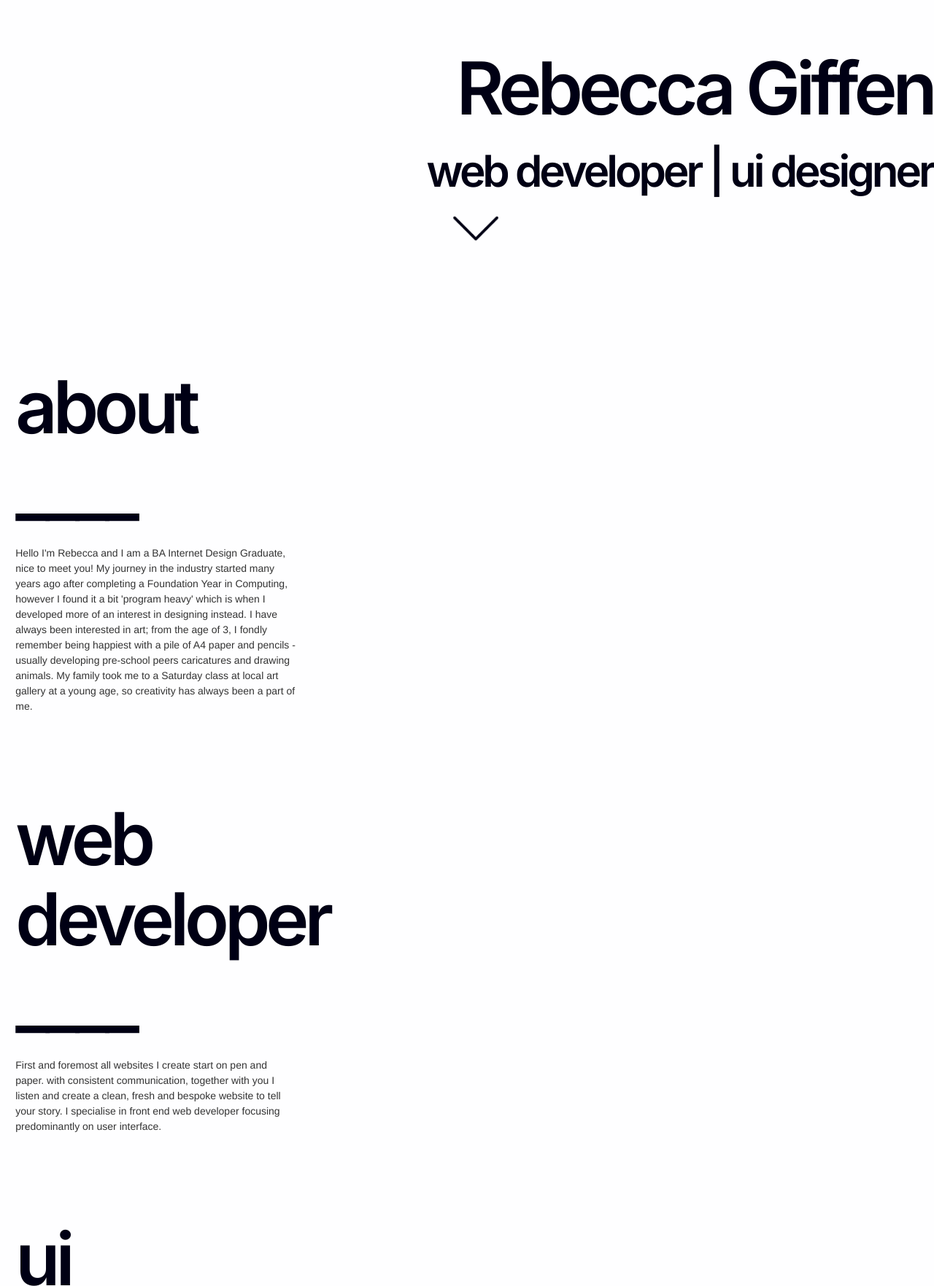
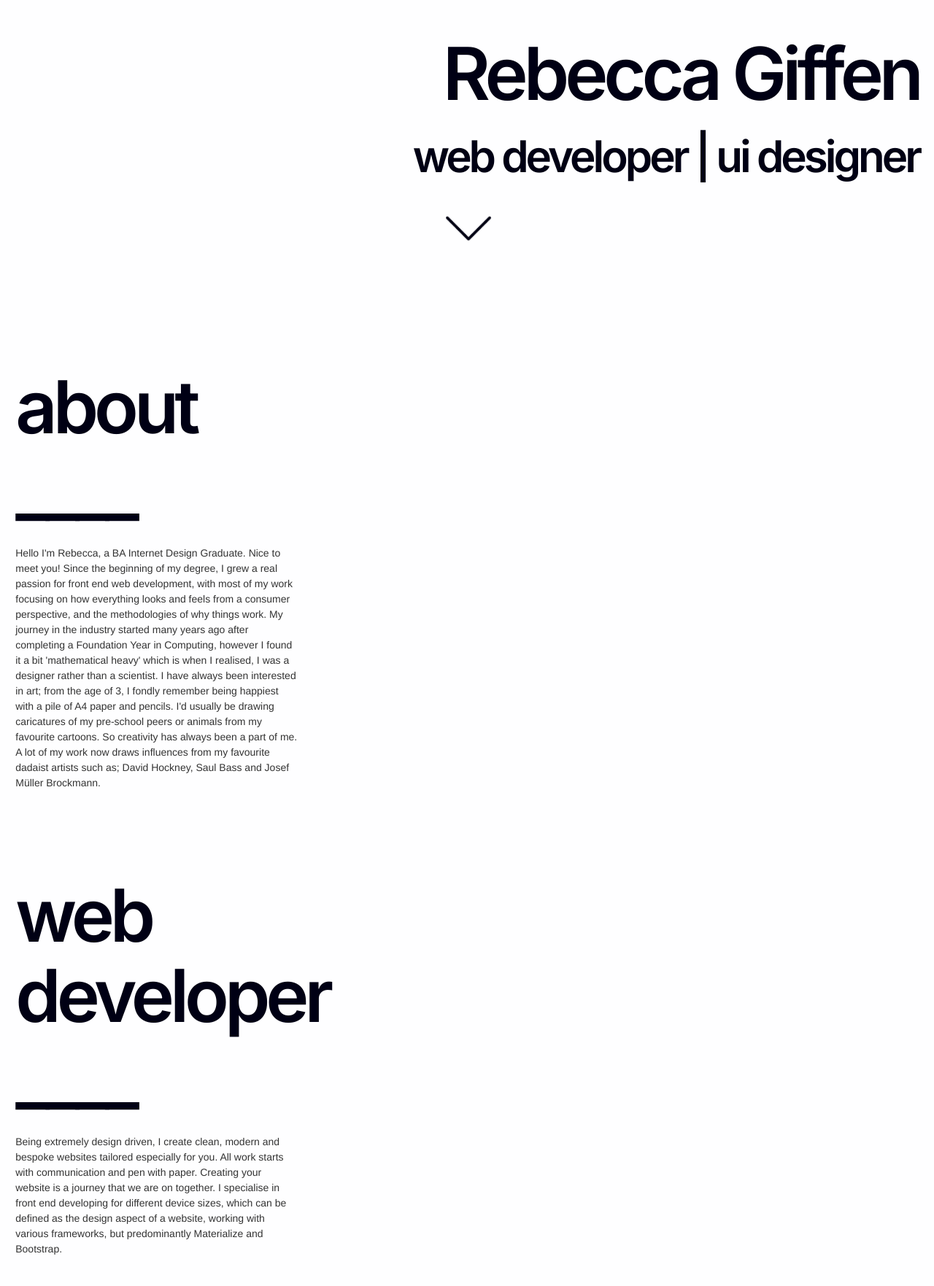
Before and after one commit to beckygiffen92/beckygiffen92.github.io, a plain HTML site: page index.html in a window 1280 px wide. Shown: the part 309-2072 px from the top of the page at 73% size. Drawn offline with nearby package versions, Linux system fonts and the light colour scheme; a web font is replaced by a local one.

```diff
--- a/index.html
+++ b/index.html
@@ -39,7 +39,7 @@
             <div class="container col s12 m12 l4"data-aos="fade-up">
 
                <h1 class="left-align">about<br>____</h1>
-               <p>Hello I'm Rebecca and I am a BA Internet Design Graduate, nice to meet you! My journey in the industry started many years ago after completing a Foundation Year in Computing, however I found it a bit 'program heavy' which is when I developed more of an interest in designing instead. I have always been interested in art; from the age of 3, I fondly remember being happiest with a pile of A4 paper and pencils - usually developing pre-school peers caricatures and drawing animals. My family took me to a Saturday class at local art gallery at a young age, so creativity has always been a part of me.</p>
+               <p>Hello I'm Rebecca, a BA Internet Design Graduate. Nice to meet you! Since the beginning of my degree, I grew a real passion for front end web development, with most of my work focusing on how everything looks and feels from a consumer perspective, and the methodologies of why things work. My journey in the industry started many years ago after completing a Foundation Year in Computing, however I found it a bit 'mathematical heavy' which is when I realised, I was a designer rather than a scientist. I have always been interested in art; from the age of 3, I fondly remember being happiest with a pile of A4 paper and pencils. I'd usually be drawing caricatures of my pre-school peers or animals from my favourite cartoons. So creativity has always been a part of me. A lot of my work now draws influences from my favourite dadaist artists such as; David Hockney, Saul Bass and Josef Müller Brockmann.</p>
 
 
             </div>
@@ -50,7 +50,7 @@
 
          <h1 class="left-align">web<br>developer<br>____</h1>
 
-       <p>First and foremost all websites I create start on pen and paper. with consistent communication, together with you I listen and create a clean, fresh and bespoke website to tell your story. I specialise in front end web developer focusing predominantly on user interface.</p>
+       <p>Being extremely design driven, I create clean, modern and bespoke websites tailored especially for you. All work starts with communication and pen with paper. Creating your website is a journey that we are on together. I specialise in front end developing for different device sizes, which can be defined as the design aspect of a website, working with various frameworks, but predominantly Materialize and Bootstrap.</p>
 
       </div>
 
@@ -61,7 +61,7 @@
     <div class="container col s12 m12 l4"data-aos="fade-up">
 
        <h1 class="left-align">ui<br>designer<br>____</h1>
-       <p>Focusing on User interface, I am constantly seeing my designs through fresh eyes on the whole process, making sure that the message is created clearly through imagery or typography.</p>
+       <p>User Interface is everything about the look and feel of a website, everything from the colour palette to the shape of a button. Starting on pen and paper, prototypes are then created in a program before any of the coding is done, this is called 'usability testing'. I design responsively, meaning that the websites I create are accessible on different devices such as mobile phones and tablets.</p>
 
 
     </div>
@@ -74,7 +74,7 @@
   <div class="container col s12 m12 l4"data-aos="fade-up">
     <a href="portfolio.html">
       <h1 class="left-align">portfolio<br>____</h1></a>
-        <p>Click to see portfolio of previous work.</p>
+        <p>Want to see a bit more of what I do? Click to see portfolio of recent work.</p>
 
   </div>
     <br><br><br><br><br>
--- a/styles.css
+++ b/styles.css
@@ -49,7 +49,9 @@ hr{
 #nameTitle{
     position: fixed;
     bottom: 100px;
-    left: 10px;
+    left: -20px;
+    padding: 20px;
+    margin: 20px;
      /* Add a transition effect (when scrolling - and font size is decreased) */
     background: #FEFEFF;
 
```
